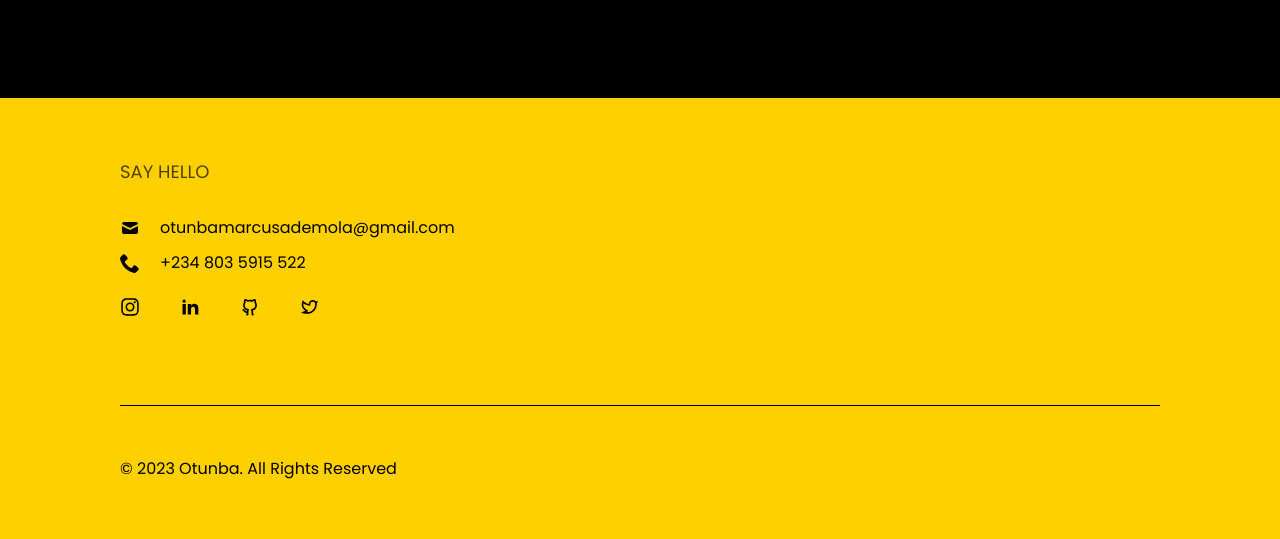
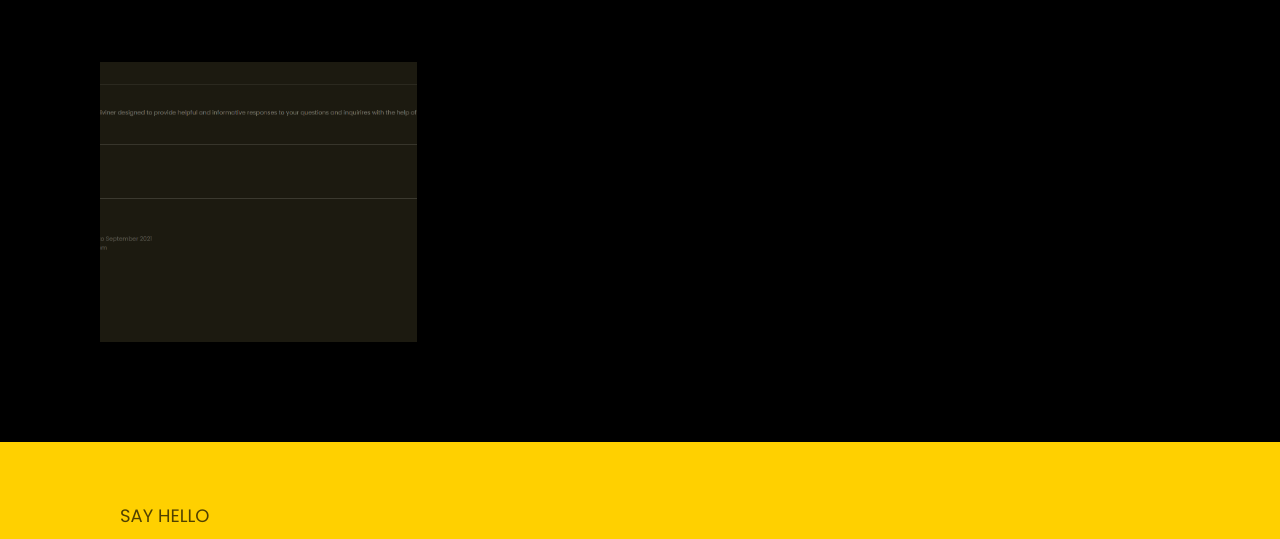
Before and after one commit to devmarcuz/Otunba-Portfolio, a React (Create React App) app: page /work in a window 1280 px wide. Shown: the part 723-1262 px from the top of the page. Built offline with nearby package versions, Linux system fonts and the light colour scheme.

Commit message:
added AskAI project

```diff
--- a/src/components/Portfolio.js
+++ b/src/components/Portfolio.js
@@ -13,7 +13,11 @@ const Portfolio = () => {
       <h1>My Portfolio</h1>
       <div className="content">
         <p>
-         I have personally selected a small gallery of recent projects that I have completed. These projects showcase my skills and capabilities as a developer. While this is only a small selection of my work, I believe it gives a good representation of the kind of projects that I have undertaken. <br />
+          I have personally selected a small gallery of recent projects that I
+          have completed. These projects showcase my skills and capabilities as
+          a developer. While this is only a small selection of my work, I
+          believe it gives a good representation of the kind of projects that I
+          have undertaken. <br />
           Interested to see more more? Visit <Link to="/work">
             my work
           </Link>{" "}
--- a/src/pages/Work.js
+++ b/src/pages/Work.js
@@ -139,6 +139,38 @@ const Work = () => {
               </p>
             </a>
           </div>
+          <div className="project">
+            <img
+              src="/images/AskAI - Google Chrome 4_12_2023 5_45_10 PM.png"
+              alt=""
+            />
+            <div className="overlay"></div>
+            <div className="title-overlay">
+              <h3>AskAI</h3>
+              <p>
+                It allows users to ask questions and get responses by the AI.
+              </p>
+              <div className="technologies">
+                <div className="stack">
+                  <span>React.js</span> <span>OpenAI</span> <span>Node.js</span>{" "}
+                  <span>SASS</span>
+                </div>
+                <a href="https://github.com/devmarcuz/AskAI" target="blank">
+                  <FaGithubAlt className="git" />
+                </a>
+              </div>
+            </div>
+            <a
+              href="https://ask-ai-devmarcuz.vercel.app"
+              target="blank"
+              className="view"
+            >
+              <p>
+                VIEW
+                <br /> PROJECT
+              </p>
+            </a>
+          </div>
         </div>
       </section>
 
```
Also changed, not shown: src/components/LeftHomeSection.js (+5 -4 lines), public/images/AskAI - Google Chrome 4_12_2023 5_45_10 PM.png (added).
